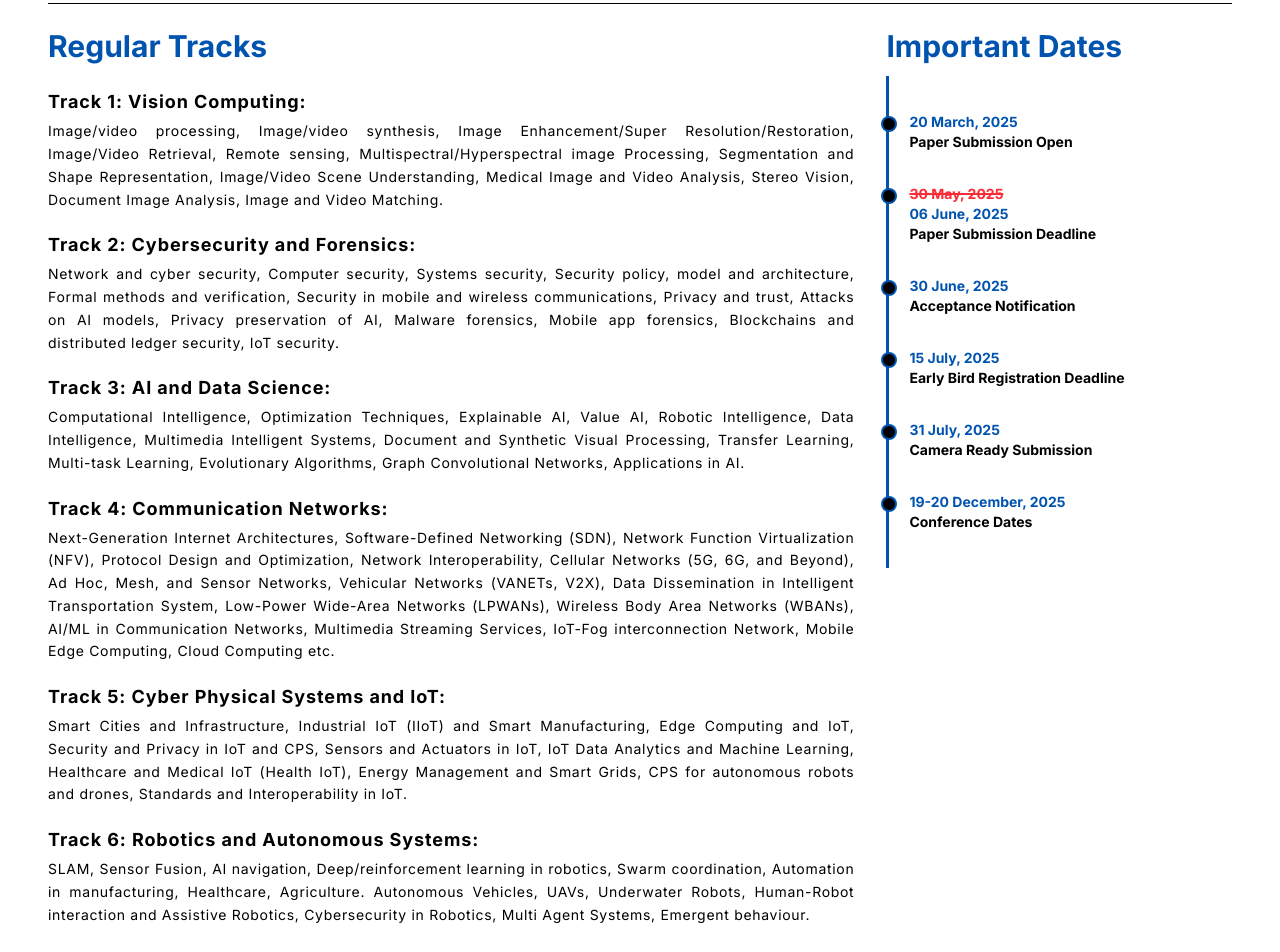
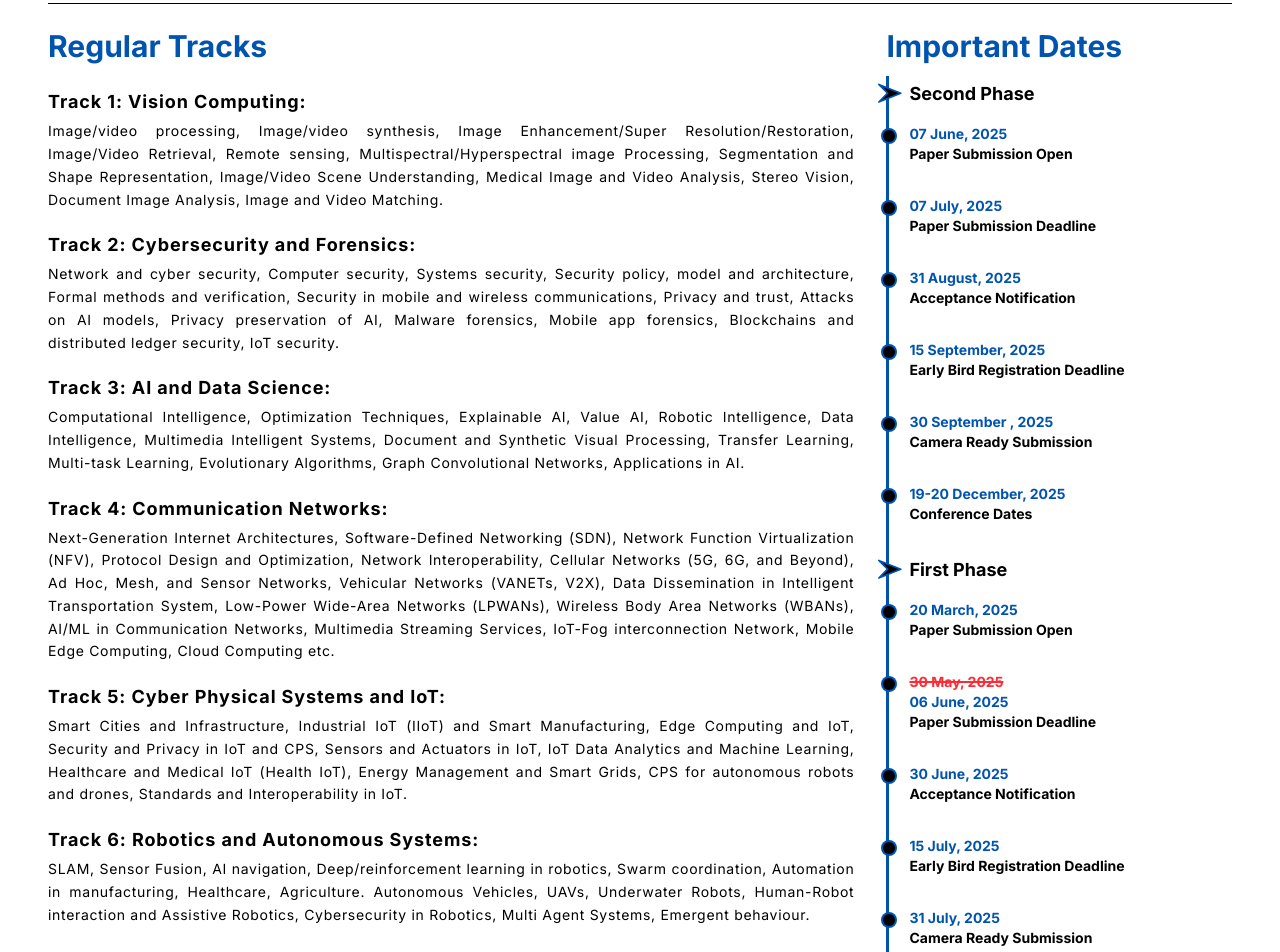
Before and after one commit to dewani12/ReACS_2025, a React (Vite) app in the folder frontend/: page / in a window 1280 px wide. Shown: the part 940-1892 px from the top of the page. Built offline with nearby package versions, Linux system fonts and the light colour scheme.

Commit message:
update: revised timeline and uploaded new brochure

```diff
--- a/frontend/src/components/MainSection.jsx
+++ b/frontend/src/components/MainSection.jsx
@@ -37,9 +37,10 @@ function MainSection() {
         },
     ]
     const updates = [
-        {text:"Submission Link", url: "https://cmt3.research.microsoft.com/User/Login?ReturnUrl=%2FReACS2025%2F"},
+        {text:"First Phase Paper Submission Link", url: "https://cmt3.research.microsoft.com/User/Login?ReturnUrl=%2FReACS2025%2F"},
         {text:"Final Extended Paper Submission Deadline 06 June 2025"},
-        {text:"Call for Papers Brochure", url: "https://reacs2025.s3.ap-south-1.amazonaws.com/CFP_Brochure.pdf"}
+        {text:"Second Phase Paper Submission Starts on 07 June 2025"},
+        // {text:"Call for Papers Brochure", url: "https://reacs2025.s3.ap-south-1.amazonaws.com/CFP_Brochure.pdf"}
     ]
 
     return (
--- a/frontend/src/components/Marquee.jsx
+++ b/frontend/src/components/Marquee.jsx
@@ -1,8 +1,9 @@
 function Marquee({ updates }) {
     return (
-        <div className="w-full bg-blue-50 overflow-hidden whitespace-nowrap">
-            <div className="animate-marquee flex gap-12 py-2 px-4 text-[#0054B0] text-sm font-medium hover:paused">
-                {updates.map((item, idx) => (
+        <div className="w-full bg-blue-50 overflow-hidden whitespace-nowrap relative">
+            <div className="marquee-track flex gap-12 py-2 px-4 text-[#0054B0] text-sm font-medium">
+                {/* Duplicate items for seamless scroll */}
+                {[...updates, ...updates].map((item, idx) => (
                     item.url ? (
                         <a
                             key={idx}
@@ -22,18 +23,21 @@ function Marquee({ updates }) {
             </div>
 
             <style jsx>{`
-                .animate-marquee {
-                    display: inline-flex;
-                    animation: marquee 20s linear infinite;
+                .marquee-track {
+                    animation: scroll-marquee 20s linear infinite;
                 }
 
-                .hover\\:paused:hover {
+                .marquee-track:hover {
                     animation-play-state: paused;
                 }
 
-                @keyframes marquee {
-                    0% { transform: translateX(0%); }
-                    100% { transform: translateX(-100%); }
+                @keyframes scroll-marquee {
+                    0% {
+                        transform: translateX(0%);
+                    }
+                    100% {
+                        transform: translateX(-50%);
+                    }
                 }
             `}</style>
         </div>
--- a/frontend/src/components/Timeline.jsx
+++ b/frontend/src/components/Timeline.jsx
@@ -1,36 +1,84 @@
+import {StepForward} from "lucide-react"
+
 const TimeLine = () => {
-    const events = [
+    const FirstPhaseEvents = [
         {
             newDate: "20 March, 2025",
             label: "Paper Submission Open",
+            done: false,
         },
         {
             oldDate: "30 May, 2025",
             newDate: "06 June, 2025",
             label: "Paper Submission Deadline",
+            done: false,
         },
         {
             newDate: "30 June, 2025",
             label: "Acceptance Notification",
+            done: false,
         },
         {
             newDate: "15 July, 2025",
             label: "Early Bird Registration Deadline",
+            done: false,
         },
         {
             newDate: "31 July, 2025",
+            label: "Camera Ready Submission",
+            done: false,
+        },
+
+    ];
+
+    const SecondPhaseEvents = [
+        {
+            newDate: "07 June, 2025",
+            label: "Paper Submission Open",
+        },
+        {
+            newDate: "07 July, 2025",
+            label: "Paper Submission Deadline",
+        },
+        {
+            newDate: "31 August, 2025",
+            label: "Acceptance Notification",
+        },
+        {
+            newDate: "15 September, 2025",
+            label: "Early Bird Registration Deadline",
+        },
+        {
+            newDate: "30 September , 2025",
             label: "Camera Ready Submission",
         },
         {
             newDate: "19-20 December, 2025",
             label: "Conference Dates",
+            done: false,
         }
     ];
+
     return (
         <div>
             <div className="border-l-3 py-1 border-[#0054B0] relative">
-                {events.map((event, index) => (
-                    <div key={index} className="text-sm my-8 pl-5 relative">
+
+                <div className="pl-5 mb-4 relative">
+                    <div className="absolute h-11 left-[14px] text-[#0054B0] transform -translate-x-full">
+                        <svg xmlns="http://www.w3.org/2000/svg" viewBox="0 0 48 80" className="w-full h-full">
+                        <path
+                            d="M4 8L20 24L4 40L44 24L4 8Z"
+                            fill="#000000"
+                            stroke="#0054B0"
+                            strokeWidth="3"
+                            strokeLinejoin="round"
+                        />
+                        </svg>
+                    </div>
+                    <p className="text-lg font-bold">Second Phase</p>
+                </div>
+                {SecondPhaseEvents.map((event, index) => (
+                    <div key={index} className="text-sm mb-8 pl-5 relative">
                         <div className="absolute -left-2 top-1 w-4 h-4 bg-[#0054B0] rounded-full flex items-center justify-center">
                             <span className="bg-black w-3 h-3 rounded-full"></span>
                         </div>
@@ -41,6 +89,34 @@ const TimeLine = () => {
                         <p className="font-bold">{event.label}</p>
                     </div>
                 ))}
+
+
+                <div className="pl-5 mb-4 relative">
+                    <div className="absolute h-11 left-[14px] text-[#0054B0] transform -translate-x-full">
+                        <svg xmlns="http://www.w3.org/2000/svg" viewBox="0 0 48 80" className="w-full h-full">
+                        <path
+                            d="M4 8L20 24L4 40L44 24L4 8Z"
+                            fill="#000000"
+                            stroke="#0054B0"
+                            strokeWidth="3"
+                            strokeLinejoin="round"
+                        />
+                        </svg>
+                    </div>
+                    <p className="text-lg font-bold">First Phase</p>
+                </div>
+                {FirstPhaseEvents.map((event, index) => (
+                    <div key={index} className="text-sm mb-8 pl-5 relative">
+                        <div className="absolute -left-2 top-1 w-4 h-4 bg-[#0054B0] rounded-full flex items-center justify-center">
+                            <span className="bg-black w-3 h-3 rounded-full"></span>
+                        </div>
+                        {event.oldDate && (
+                            <p className="text-red-500 line-through decoration-2 font-bold">{event.oldDate}</p>
+                        )}
+                        <p className={`${(event.done)?"line-through decoration-2  text-gray-600":"text-[#0054B0]"}  font-bold`}>{event.newDate}</p>
+                        <p className="font-bold">{event.label}</p>
+                    </div>
+                ))}
             </div>
         </div>
     )
--- a/frontend/src/pages/CFP.jsx
+++ b/frontend/src/pages/CFP.jsx
@@ -1,5 +1,6 @@
 import { Download } from "lucide-react"
 import { Navbar, Footer } from "../components"
+import brochure from "../assets/REACSbrochureSecondphase.pdf"
 
 function CFP() {
     const RegularTracks = [
@@ -54,7 +55,8 @@ function CFP() {
                 </div>
                 <div className="mt-5">
                 <a
-                    href="https://reacs2025.s3.ap-south-1.amazonaws.com/CFP_Brochure.pdf"
+                    href={brochure}
+                    target="_blank"
                     className="flex items-center w-fit gap-2 hover:bg-blue-200 hover:text-blue-800 bg-[#043A75] text-white mt-2 px-6 py-3 rounded-full transition-colors"
                   >
                     <Download className="w-4 h-4" />
```
Also changed, not shown: 1 other file (tests, documents, lock files or other folders).
